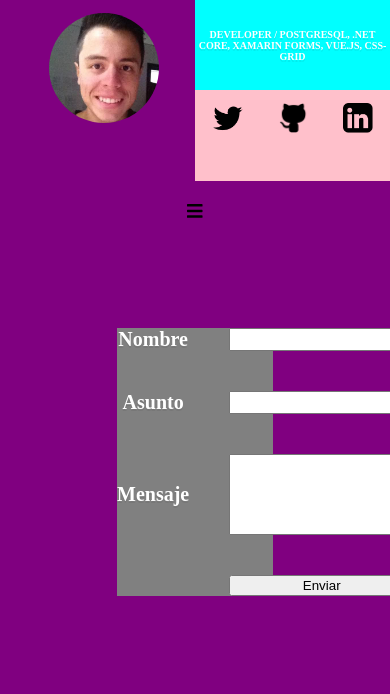
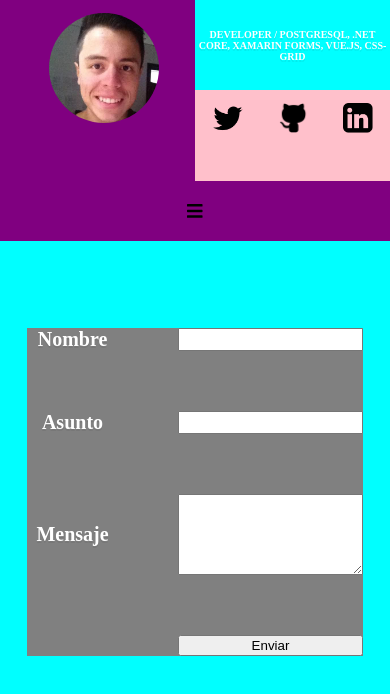
Before and after one commit to thirty33/CurriculVitae_Administrator, a Vue app: page /contact in a window 390 px wide. Shown: the top 694 px of the page. Built offline with nearby package versions, Linux system fonts and the light colour scheme.

Commit message:
form responsive implementation, finished

```diff
--- a/src/components/ContactMe.vue
+++ b/src/components/ContactMe.vue
@@ -93,7 +93,7 @@ export default {
 <style scoped>
 #contact_me_form_wrapper {
 	color: white;
-	background-color: purple;
+	background-color: aqua;
 	height: inherit;
 	position: relative;
 	overflow-y:scroll;
@@ -130,4 +130,27 @@ export default {
 	grid-column: 2 / 3;
 }
 
+
+/* media queries */
+@media (max-width: 1000px)
+{
+	#contact_me_form_container {
+		right: 2em;
+		left: 2em;
+		top: 8.7em;
+	}
+
+	#contact_me_form {
+		grid-gap: 6em;
+	}
+}
+
+@media (max-width: 540px)
+{
+	#contact_me_form_container {
+		right: 2.7em;
+		left: 2.7em;
+		top: 8.7em;
+	}
+}
 </style>
```
